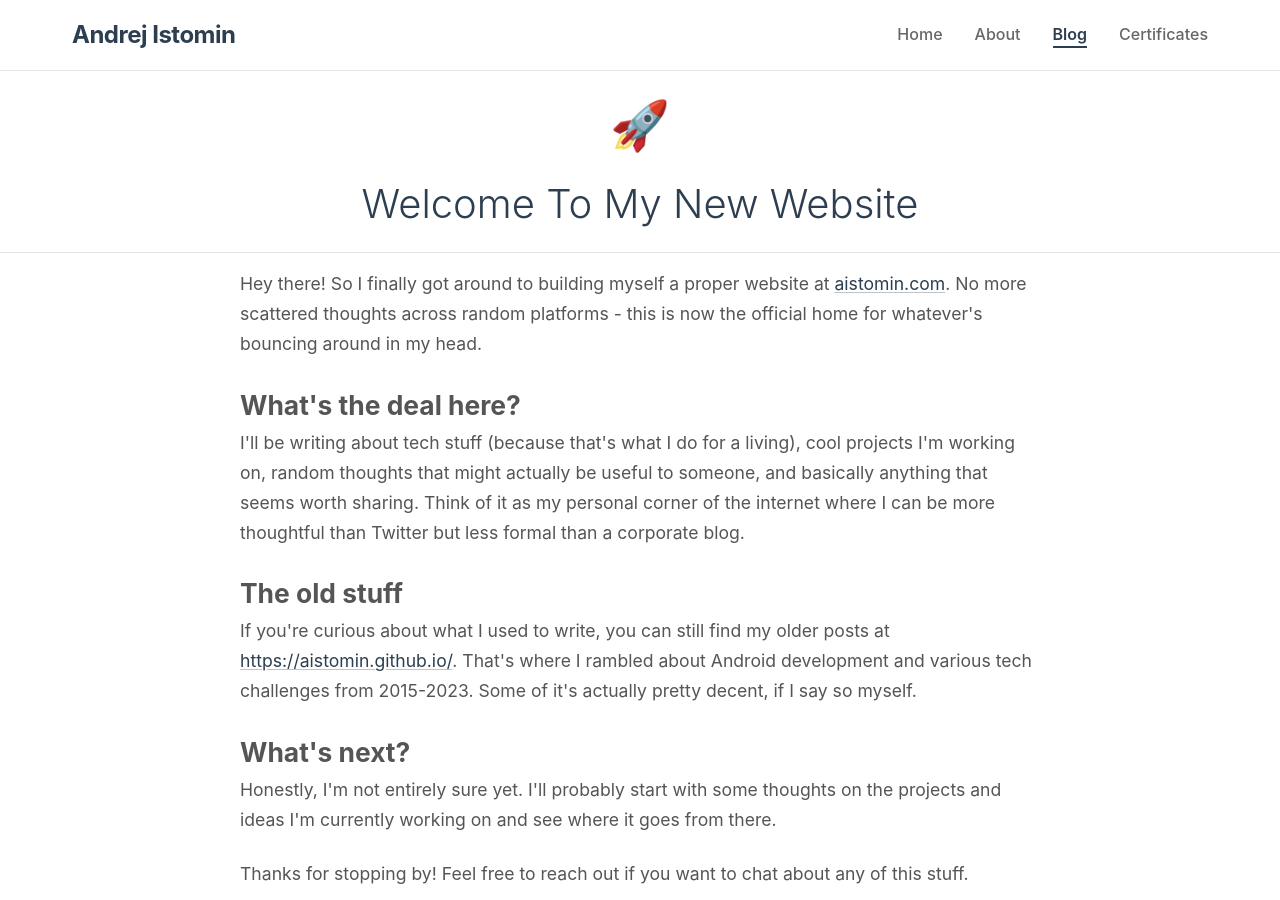
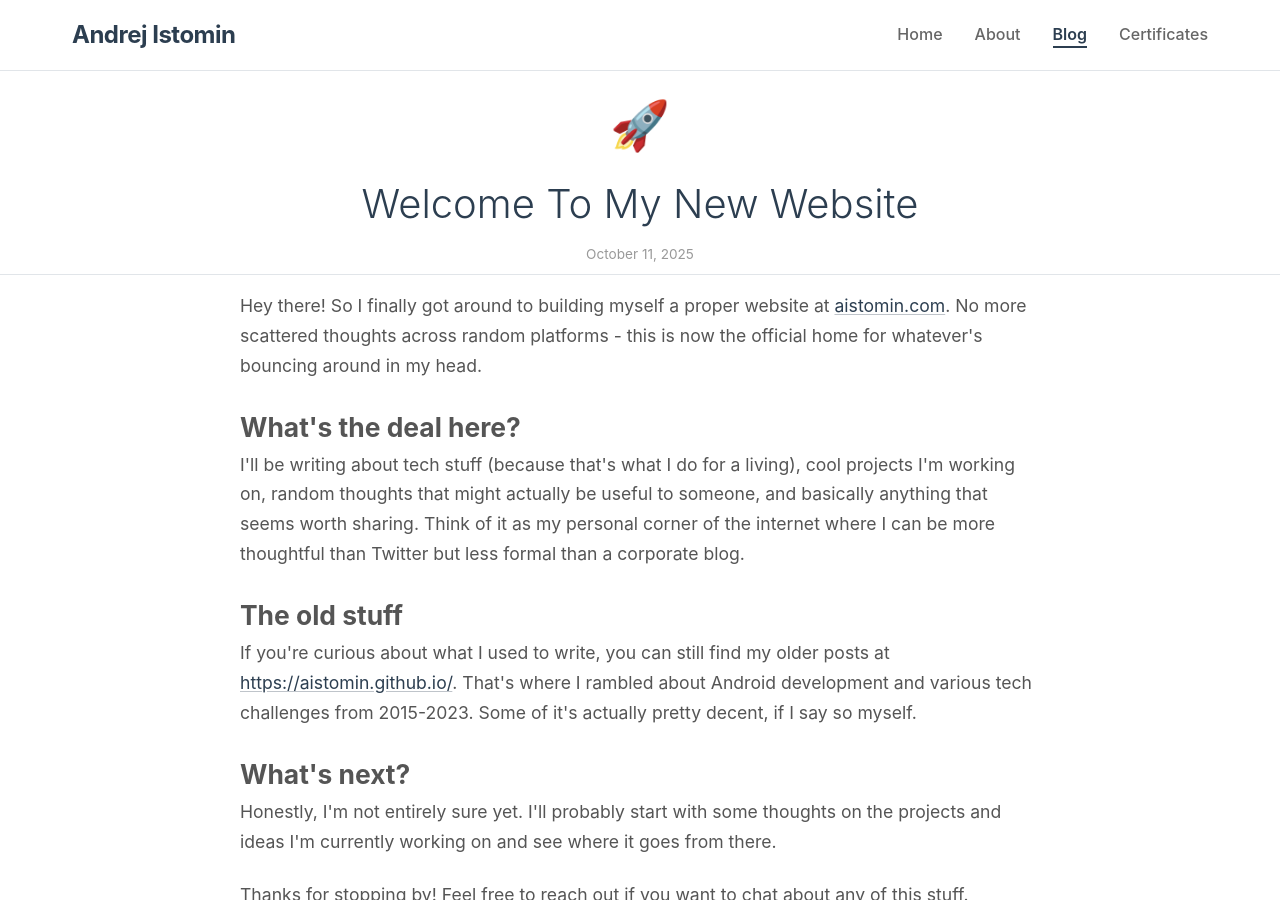
Before and after one commit to aistomin/aistomin.com, a Jekyll site: the page built from _posts/2025-10-11-welcome.markdown, in a window 1280 px wide and 900 px high. Built offline with Jekyll 4.4.1, drawn with Linux system fonts in a browser that asks for light colours; comment, search, counter and statistics services are not loaded.

Commit message:
Issue #75. Publishing date is added to the blog post page.

```diff
--- a/_layouts/post.html
+++ b/_layouts/post.html
@@ -1,6 +1,35 @@
 ---
 layout: default
 ---
+
+<style>
+  .post-header-wrapper {
+    text-align: center;
+    padding: 0.5rem 0;
+    border-bottom: 1px solid #e1e5e9;
+    margin-bottom: 1rem;
+  }
+
+  .post-date-in-header {
+    color: #999;
+    font-size: 0.85rem;
+    font-weight: 400;
+    margin-top: 0.5rem;
+  }
+</style>
+
+<script>
+  document.addEventListener('DOMContentLoaded', function () {
+    const pageHeader = document.querySelector('.page-header');
+    if (pageHeader) {
+      const dateDiv = document.createElement('div');
+      dateDiv.className = 'post-date-in-header';
+      dateDiv.innerHTML =
+        '<time datetime="{{ page.date | date_to_xmlschema }}">{{ page.date | date: "%B %d, %Y" }}</time>';
+      pageHeader.appendChild(dateDiv);
+    }
+  });
+</script>
 
 {{ content }}
 
```
